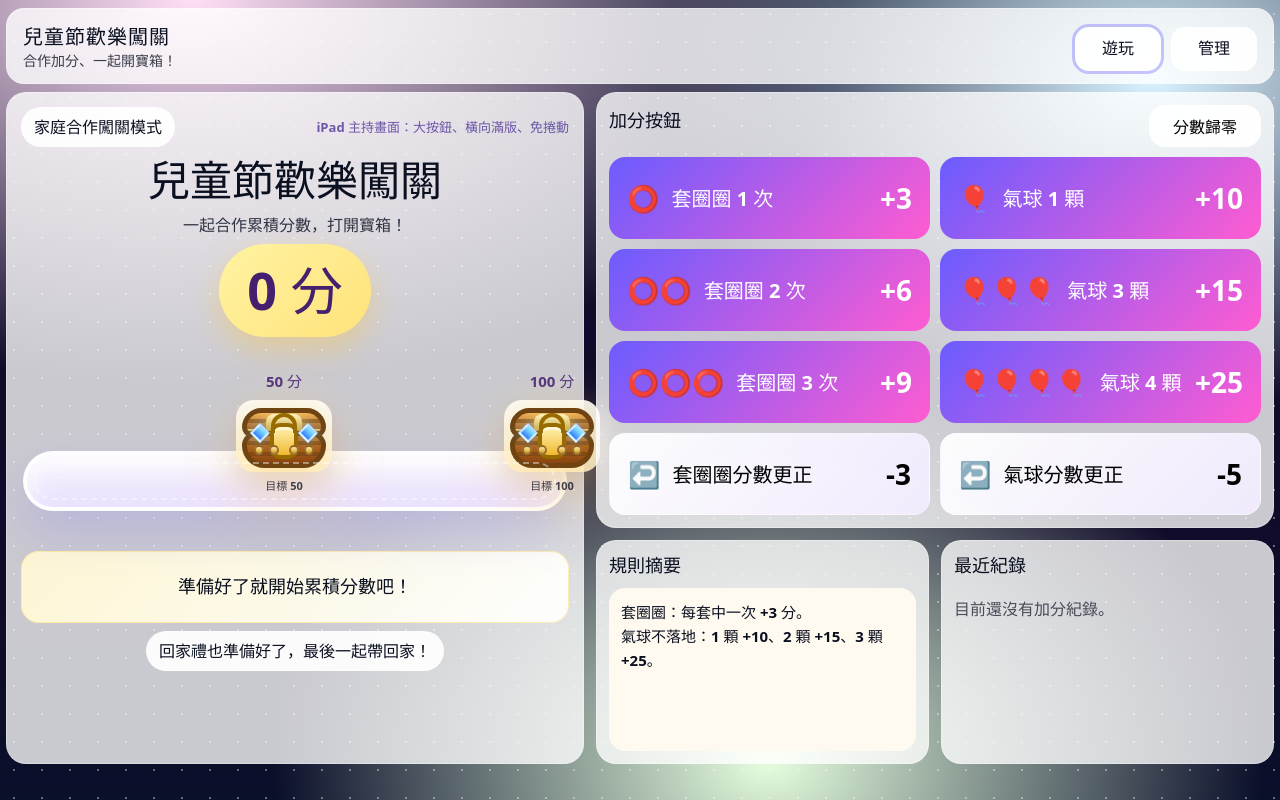
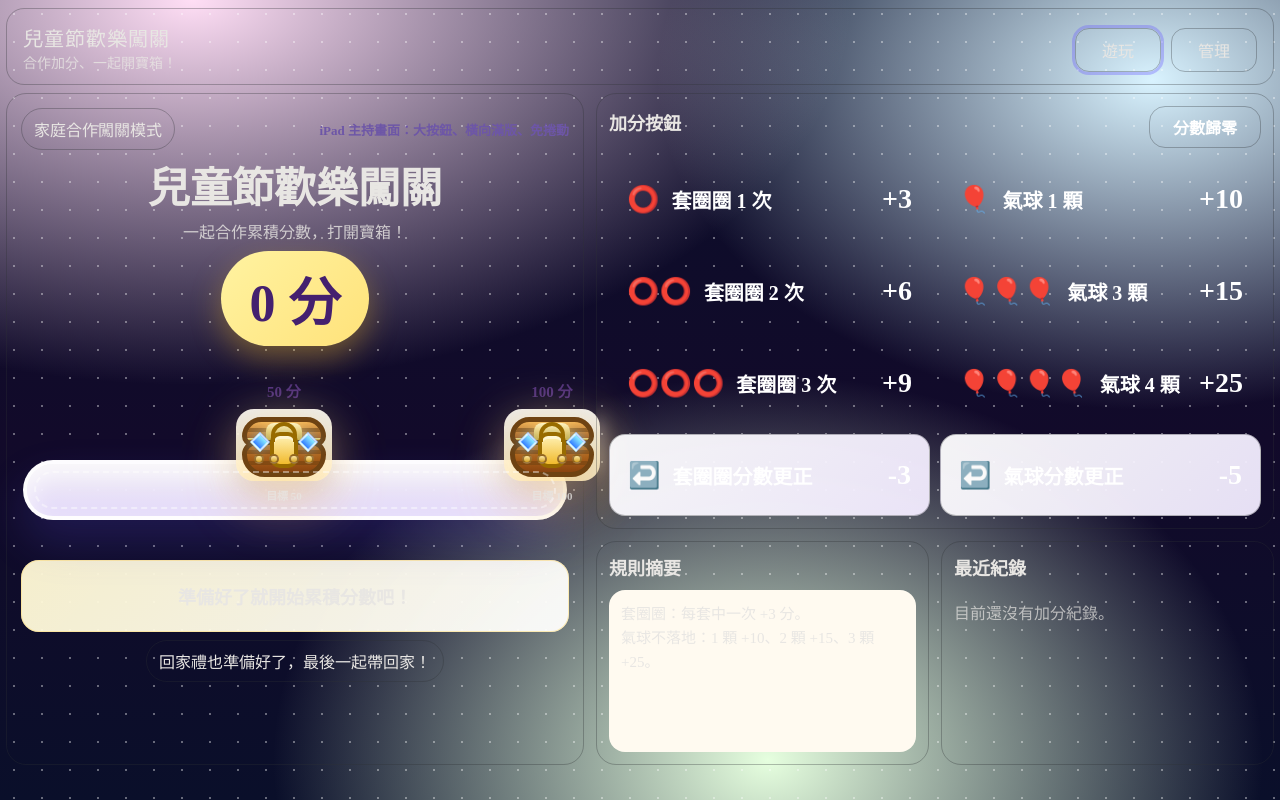
Before and after one commit to Tia2007/treasure-code-quest, a React (Vite) app: page /#/play in a window 1280 px wide. Built offline with nearby package versions, Linux system fonts and the light colour scheme.

Commit message:
Update index.css

```diff
--- a/src/index.css
+++ b/src/index.css
@@ -1,3 +1,22 @@
+:root {
+  --bg: #181a1b;
+  --panel: rgba(24, 26, 27, 0.85);
+  --text: #e8e6e3;
+  --text-soft: #b2aba1;
+  --border: rgba(48, 52, 54, 0.32);
+  --accent: #0e0095;
+  --success: #27c36a;
+  --danger: #9e001c;
+  color-scheme: dark;
+}
+body {
+  margin: 0;
+  background: var(--bg);
+  color: var(--text);
+}
+
+-------------------------------------------------------
+
 :root {
   --text: #0b1020;
   --card: rgba(255, 255, 255, 0.78);
```
